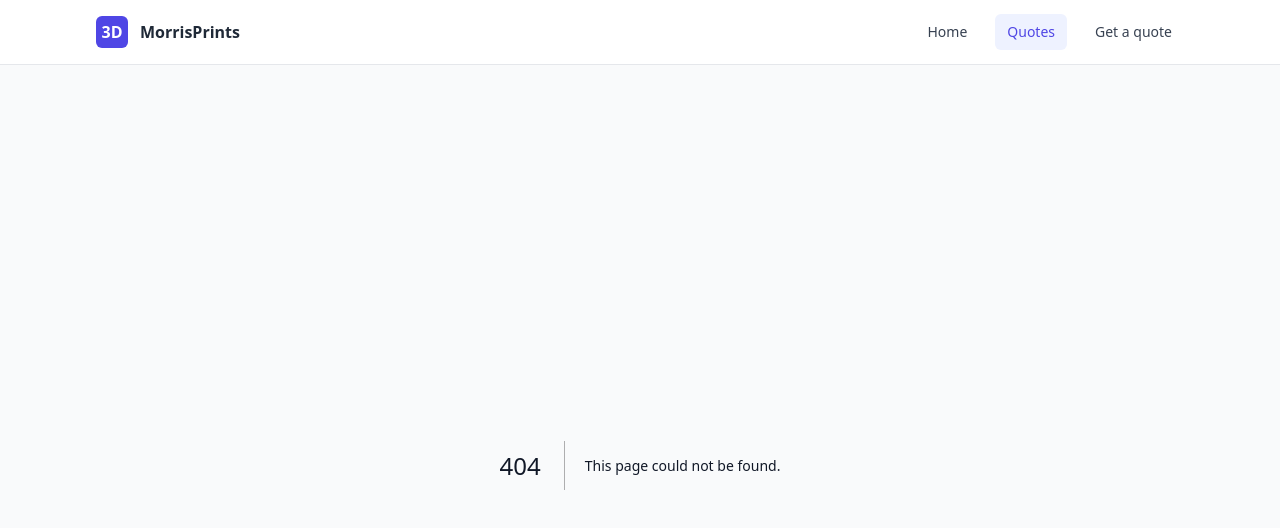
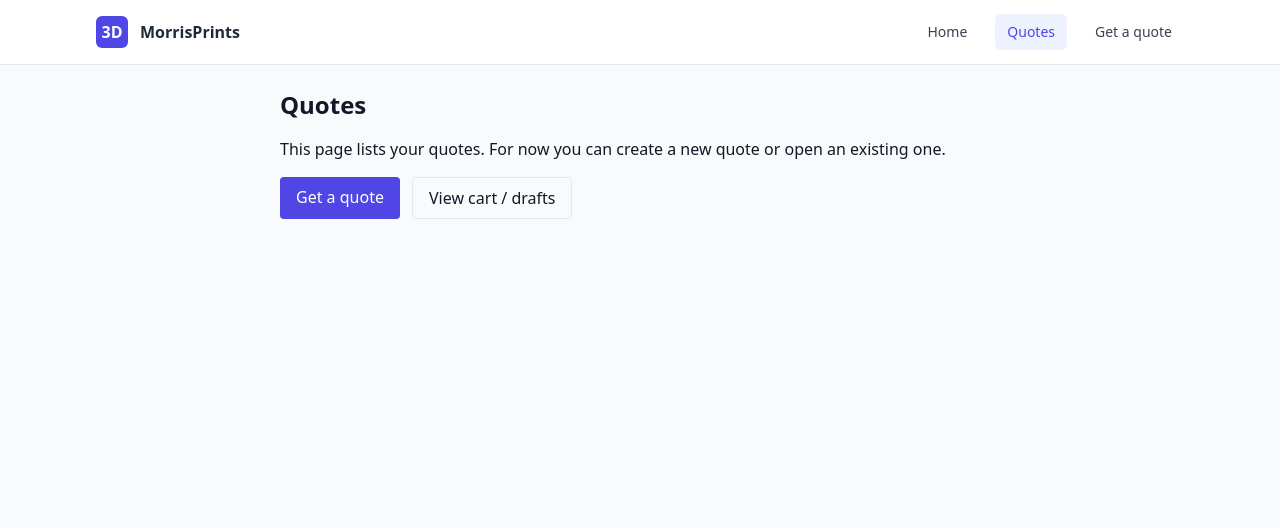
Before and after one commit to AidenVIL/2027morrisprints, a Next.js app in the folder web/: page /quotes in a window 1280 px wide. Before the commit this address had no page. Shown: the top 528 px of the page. Built offline with nearby package versions, Linux system fonts and the light colour scheme.

Commit message:
Add /quotes index page to avoid 404

```diff
--- /dev/null
+++ b/web/app/quotes/page.tsx
@@ -0,0 +1,14 @@
+import Link from 'next/link'
+
+export default function QuotesIndex() {
+  return (
+    <div className="max-w-3xl mx-auto p-6">
+      <h1 className="text-2xl font-semibold mb-4">Quotes</h1>
+      <p className="mb-4">This page lists your quotes. For now you can create a new quote or open an existing one.</p>
+      <div className="flex gap-3">
+        <Link href="/quotes/new" className="px-4 py-2 bg-indigo-600 text-white rounded">Get a quote</Link>
+        <Link href="/cart" className="px-4 py-2 border rounded">View cart / drafts</Link>
+      </div>
+    </div>
+  )
+}
```
